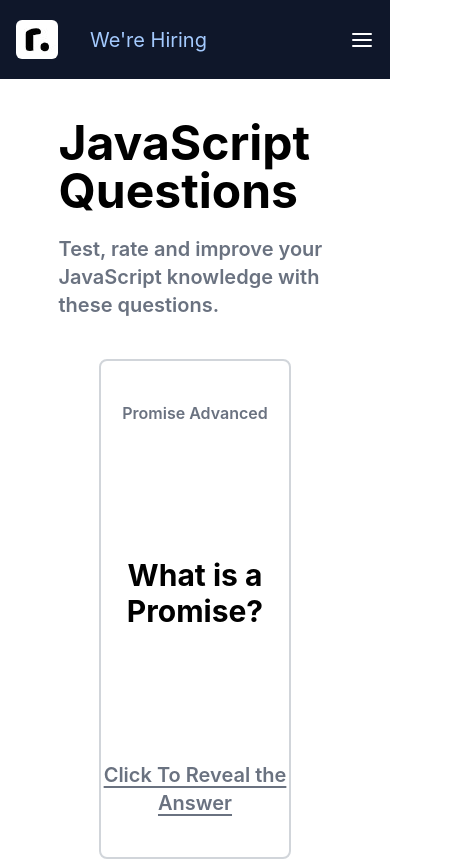
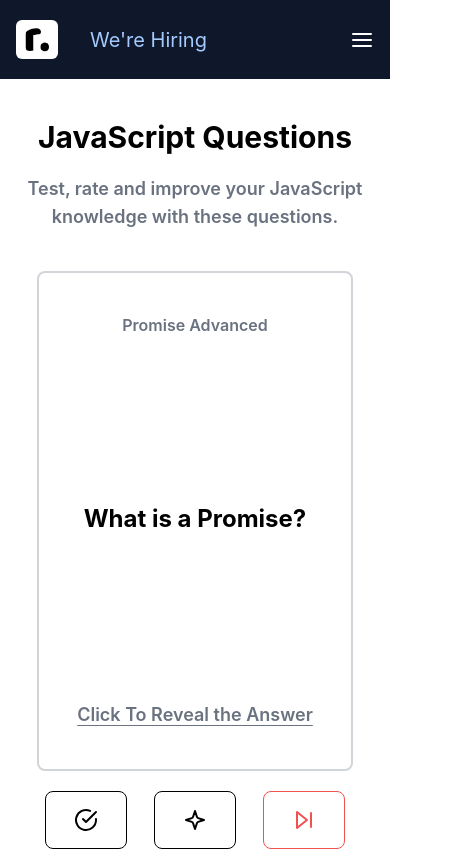
Before and after one commit to rp1405/roadmap.boss, a React (Create React App) app: page /quiz/1 in a window 390 px wide. Shown: the top 860 px of the page, 473 px wide, since content can reach past the window. Built offline with nearby package versions, Linux system fonts and the light colour scheme.

Commit message:
quizResponsive

```diff
--- a/src/Components/Quiz.tsx
+++ b/src/Components/Quiz.tsx
@@ -23,7 +23,7 @@ const ControlButton: React.FC<ButtonProps> = ({
 }) => {
   return (
     <button
-      className={`rounded-lg px-10 py-4 flex items-center border border-${textSvgAndBorderColor} text-${textSvgAndBorderColor} focus:outline-none focus:border-${textSvgAndBorderColor} hover:bg-${textSvgAndBorderColor} hover:text-white hover:bg-black`}
+      className={`rounded-lg px-5 py-4 flex items-center border border-${textSvgAndBorderColor} text-${textSvgAndBorderColor} focus:outline-none focus:border-${textSvgAndBorderColor} hover:bg-${textSvgAndBorderColor} hover:text-white hover:bg-black`}
     >
       <span className="hidden md:inline-block whitespace-nowrap font-semibold">
         {text}
@@ -34,13 +34,13 @@ const ControlButton: React.FC<ButtonProps> = ({
 };
 const Question: React.FC<QuestionProps> = ({ question }) => {
   return (
-    <div className="w-[70%] mt-10">
+    <div className="w-[90%]  md:w-[70%] mt-10">
       <div className="border-2 border-[#D1D5DA] rounded-lg items-center flex flex-col py-10 h-[500px] justify-between">
         <div className="text-[#6A7280] font-semibold text-center">{`${question.subTopic} ${question.level}`}</div>
-        <div className="font-bold text-3xl text-center">
+        <div className="font-bold text-2xl md:text-3xl text-center">
           {question.statement}
         </div>
-        <div className="text-[#6A7280] font-semibold text-center text-xl underline underline-offset-4">
+        <div className="text-[#6A7280] font-semibold text-center text-lg md:text-xl underline underline-offset-4">
           Click To Reveal the Answer
         </div>
       </div>
@@ -127,9 +127,9 @@ const Quiz = () => {
     <>
       <Header />
       <div className="w-[100vw] flex justify-center my-10">
-        <div className="w-[70%] flex flex-col items-center">
-          <h1 className="font-bold text-5xl">{`${quizTopic} Questions`}</h1>
-          <h2 className="mt-5 font-semibold text-xl text-[#6A7280]">{`Test, rate and improve your ${quizTopic} knowledge with these questions.`}</h2>
+        <div className="w-[90%] md:w-[70%] flex flex-col items-center text-center">
+          <h1 className="font-bold text-3xl md:text-5xl">{`${quizTopic} Questions`}</h1>
+          <h2 className="mt-5 font-semibold text-lg md:text-xl text-[#6A7280]">{`Test, rate and improve your ${quizTopic} knowledge with these questions.`}</h2>
           <Question question={questions[questionNo]} />
         </div>
       </div>
```
